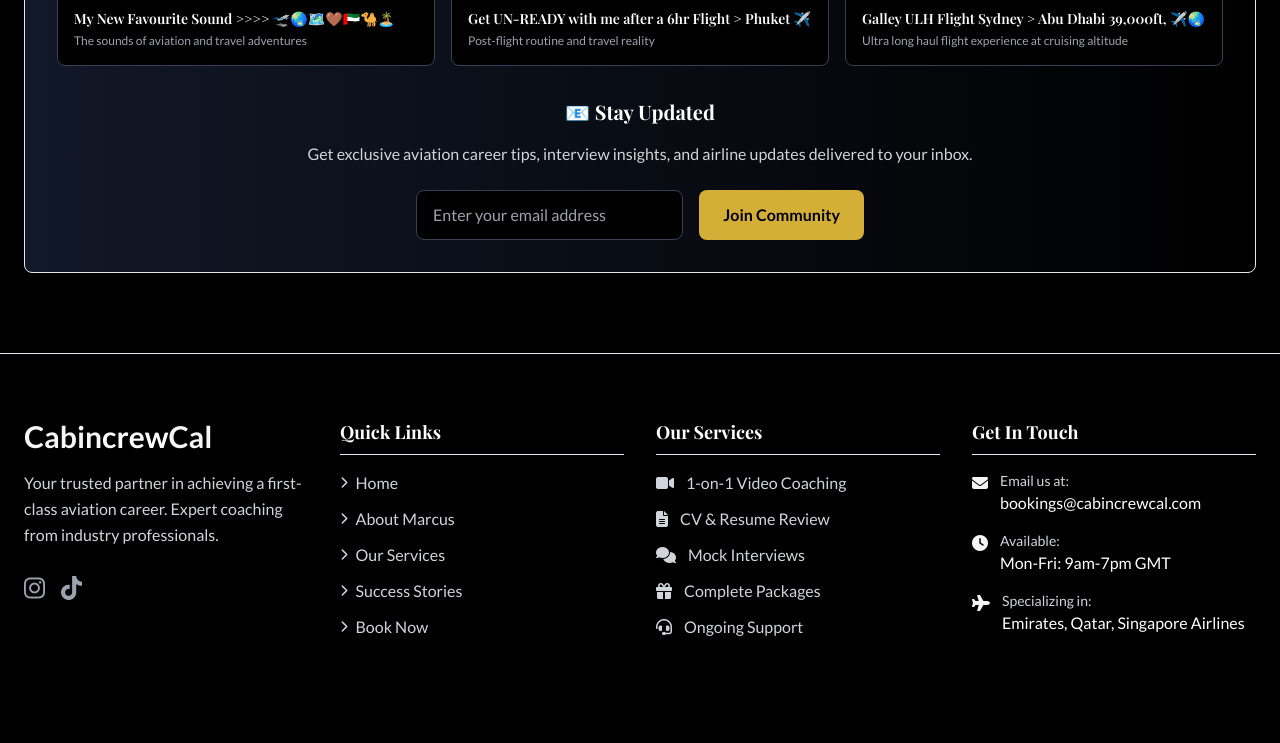
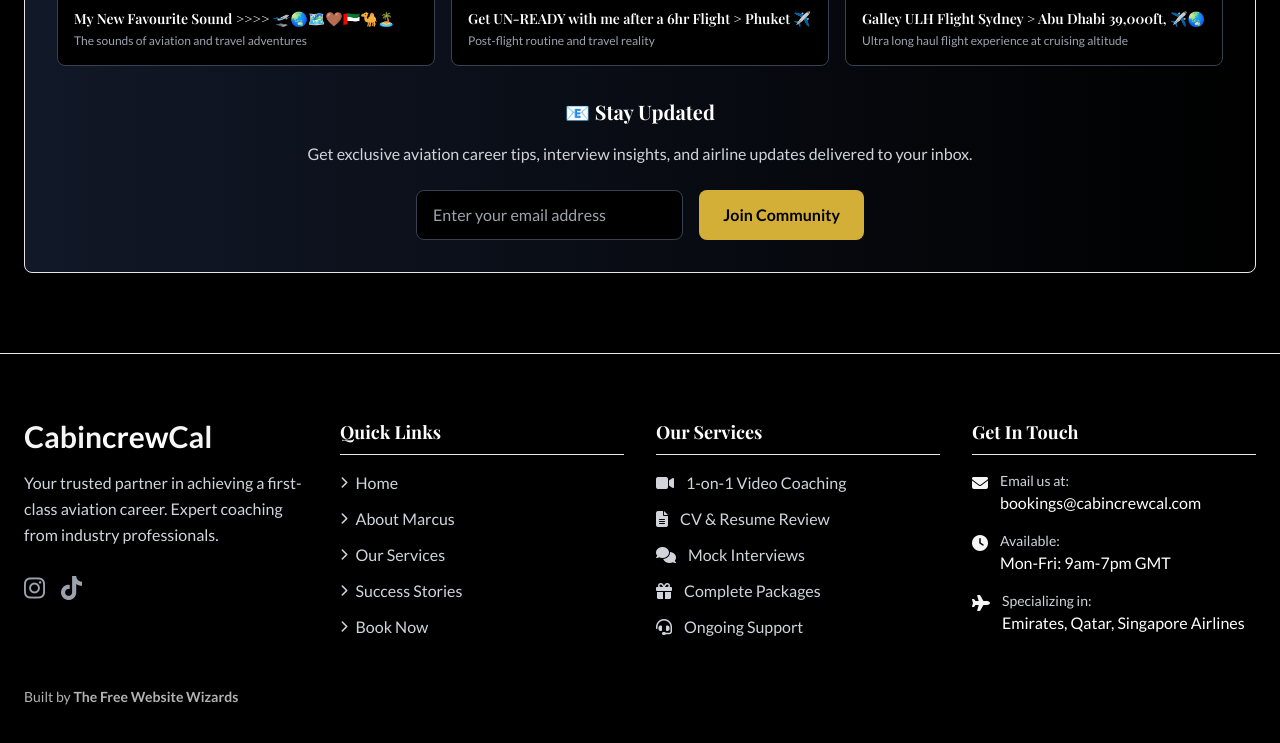
Before and after one commit to thefreewebsitewizards/Callum-marcus, a plain HTML site: page index.html in a window 1280 px wide. Shown: the part 4926-5669 px from the top of the page. Drawn offline with nearby package versions, Linux system fonts and the light colour scheme.

Commit message:
Added built by

```diff
--- a/index.html
+++ b/index.html
@@ -467,6 +467,9 @@
                         </div>
                     </div>
                 </div>
+                <p class="mt-4 text-sm text-white text-opacity-70">
+                    Built by <a href="https://thefreewebsitewizards.com/?fbclid=PAZXh0bgNhZW0CMTEAAad0Jm-GNlXnPPJ1LVG1DBVBoUGdRHC5m3FFwUqGHjUfujAnDPDhsINN8mAv1A_aem_owWh2qpkEErFPYCqV9cPEg" target="_blank" class="text-pink hover:text-white transition-colors duration-300 font-semibold">The Free Website Wizards</a>
+                </p>
             </div>
        <!-- Coming Soon Modal -->
     <div id="comingSoonModal" class="fixed inset-0 bg-black bg-opacity-75 flex items-center justify-center z-50 hidden">
```
